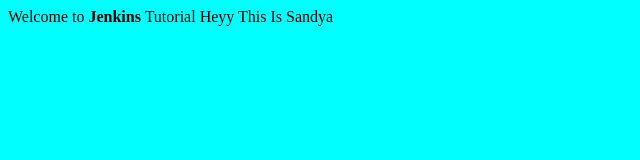
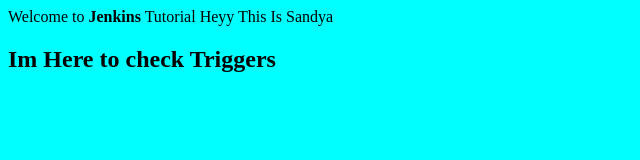
Before and after one commit to Kittyyy14/Jenkins_Pract, a plain HTML site: page index.html in a window 1280 px wide. Shown: the whole page, without its empty margins (0-640 px from the left). Drawn offline with Linux system fonts and the light colour scheme.

Commit message:
4th commit

```diff
--- a/index.html
+++ b/index.html
@@ -1,6 +1,8 @@
 <body bgcolor='aqua'>
 Welcome to <b>Jenkins</b> Tutorial
 
-Heyy This Is Sandya
+<head>Heyy This Is Sandya</head>
+
+<h2> Im Here to check Triggers</h2>
 
 </body>
```
